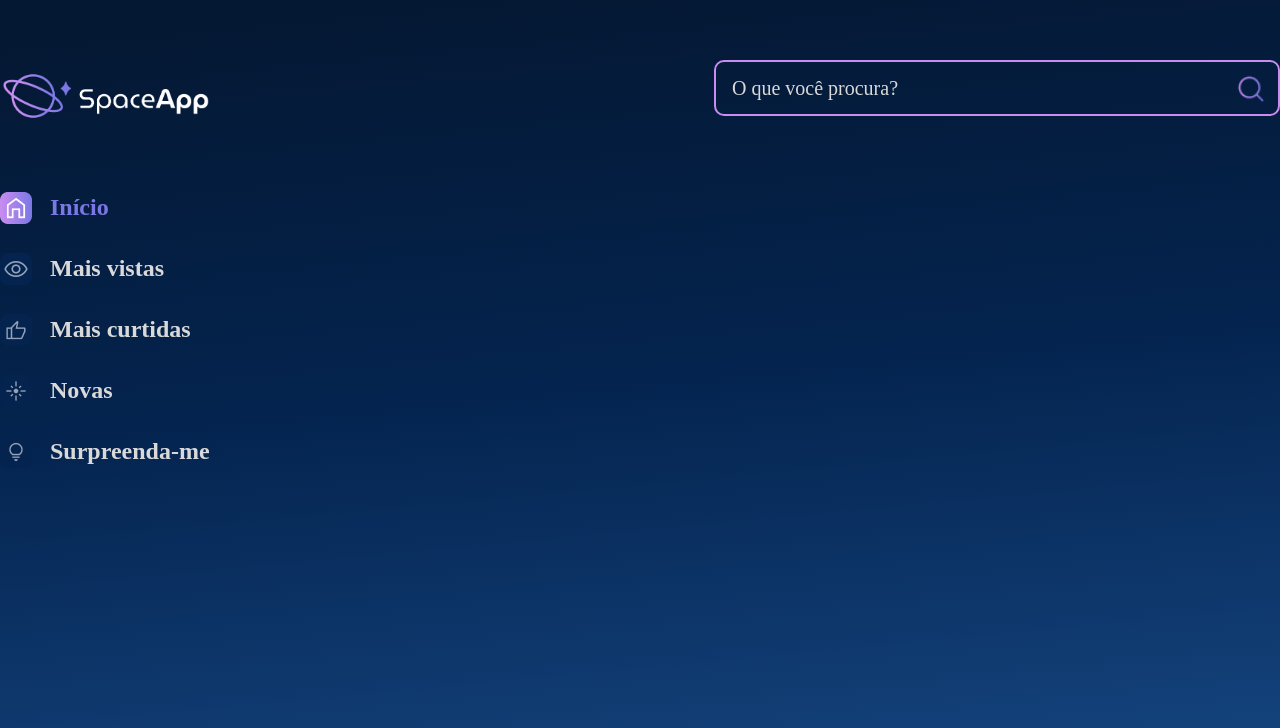
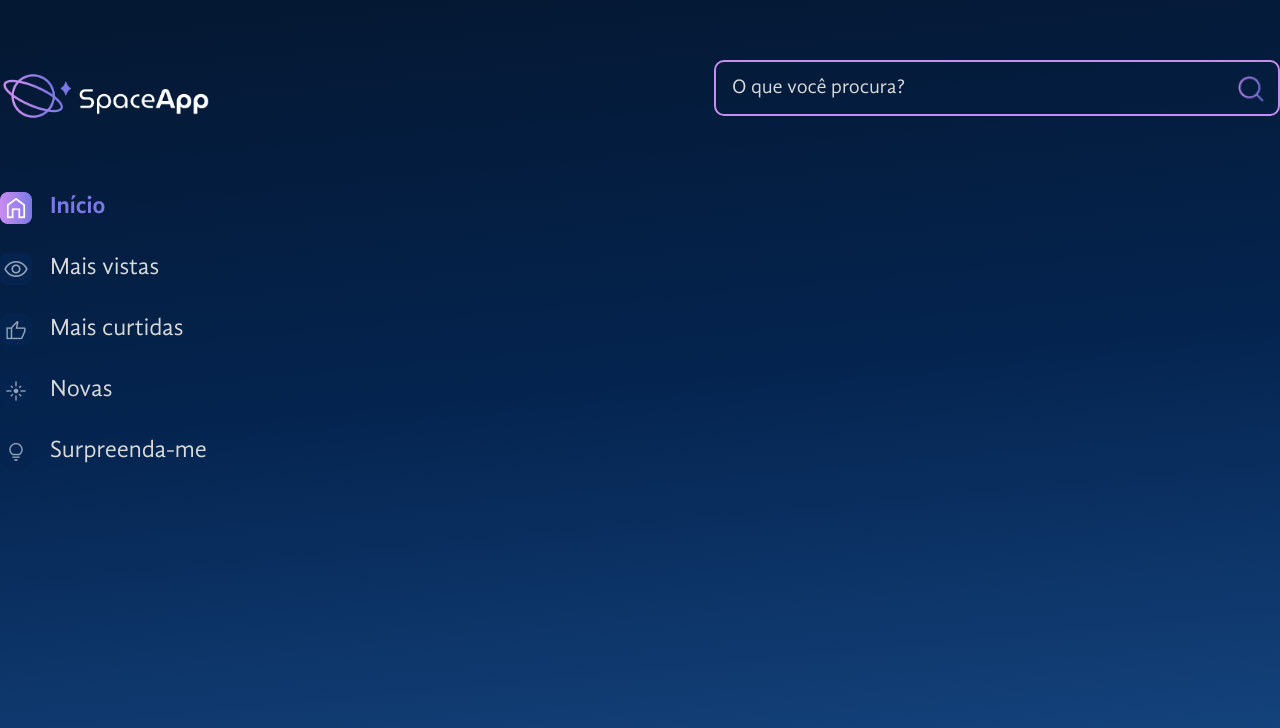
Before and after one commit to thyagoramon/SpaceApp-Alura, a React (Vite) app: page / in a window 1280 px wide. Shown: the top 728 px of the page. Built offline with nearby package versions, Linux system fonts and the light colour scheme.

Commit message:
fim do sidebar

```diff
--- a/src/componentes/BarraLateral/ItemNavegacao/index.jsx
+++ b/src/componentes/BarraLateral/ItemNavegacao/index.jsx
@@ -3,21 +3,24 @@ import { styled } from "styled-components"
 const ItemNavegacaoStyled = styled.li`
   display: flex;
   align-items: center;
-  font-size: 24px;
-  font-weight: 700;
   gap: 18px;
   cursor: pointer;
+  p {
+    font-family: ${props => props.$ativo ? 'GandhiSansBold' : 'GandhiSansRegular'};
+    font-size: 24px;
+    font-weight: ${props => props.$ativo ? 700 : 400};
+    color: ${props => props.$ativo ? '#7b78e5' : '#d9d9d9'};
+    transition: 0.3s ease;
+    &:hover {
+      color: #7b78e5;
+    }
+  }
 `
-
 const ItemNavegacao = ({iconeAtivo, iconeInativo, ativo = false, children}) => {
-  const cor = ativo ? '#7b78e5' : '#d9d9d9';
-
   return (
-    <ItemNavegacaoStyled>
+    <ItemNavegacaoStyled $ativo={ativo}>
       <img src={ativo ? iconeAtivo : iconeInativo} />
-      <p style={{
-        color: cor
-      }}>{children}</p>
+      <p>{children}</p>
     </ItemNavegacaoStyled>
   )
 }
--- a/src/componentes/EstilosGlobais/index.jsx
+++ b/src/componentes/EstilosGlobais/index.jsx
@@ -1,4 +1,7 @@
 import { createGlobalStyle } from 'styled-components'
+
+import GandhiSansBold from './fontes/GandhiSans-Bold.otf'
+import GandhiSansRegular from './fontes/GandhiSans-Regular.otf'
 
 const EstilosGlobais = createGlobalStyle`
   * {
@@ -8,7 +11,17 @@ const EstilosGlobais = createGlobalStyle`
     box-sizing: border-box;
   }
 
+  @font-face {
+    font-family: 'GandhiSansRegular';
+    src: local('Gandhi Sans Regular'), local('GandhiSansRegular'), url(${GandhiSansRegular});
+  }
+  @font-face {
+    font-family: 'GandhiSansBold';
+    src: local('Gandhi Sans Bold'), local('GandhiSansBold'), url(${GandhiSansBold});
+  }
+
   html {
+    font-family: 'GandhiSansRegular';
     line-height: 1.15;
     -webkit-text-size-adjust: 100%;
   }
```
Also changed, not shown: src/componentes/EstilosGlobais/fontes/GandhiSans-Bold.otf (added), src/componentes/EstilosGlobais/fontes/GandhiSans-Regular.otf (added).
